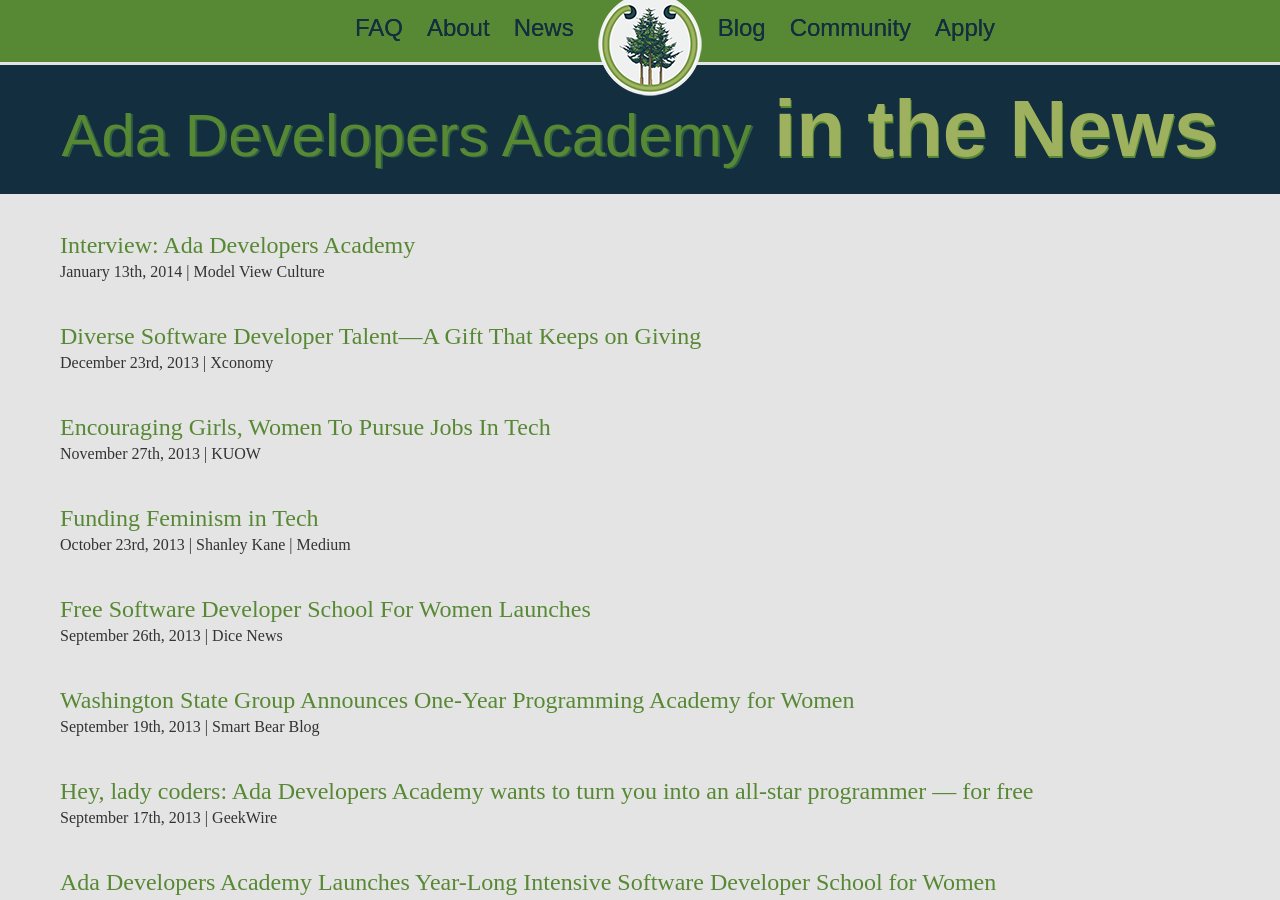
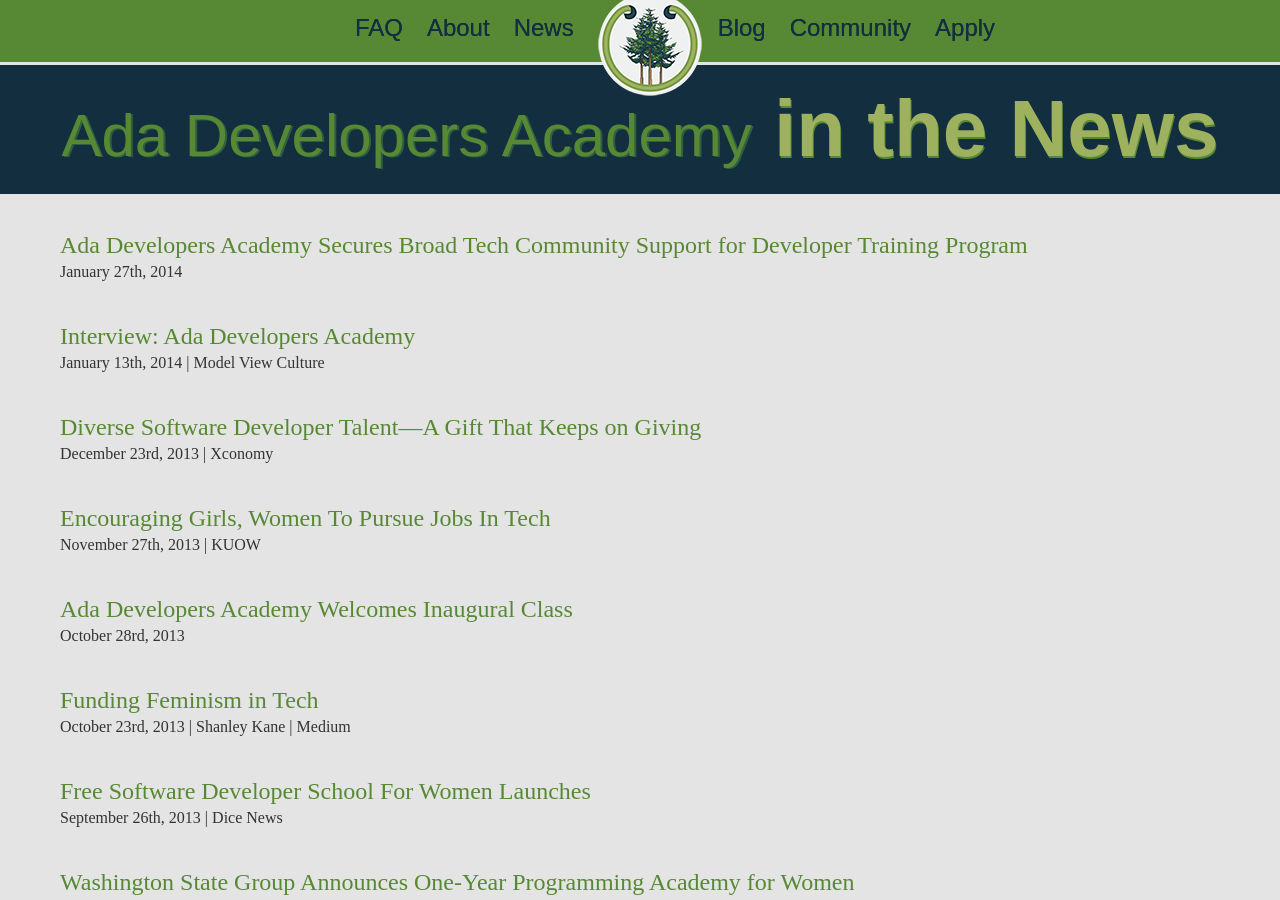
Before and after one commit to Ada-Developers-Academy/adadevelopersacademy.org, a Jekyll site: the page built from news/index.html, in a window 1280 px wide and 900 px high. Built offline with Jekyll 4.4.1, drawn with Linux system fonts in a browser that asks for light colours; nearby versions of some CDN libraries.

```diff
--- a/news/index.html
+++ b/news/index.html
@@ -16,6 +16,10 @@ sitemap:
   <div class='row'>
     <div class='span12 news-links'>
       <div>
+        <a href="2014-01-27.html">Ada Developers Academy Secures Broad Tech Community Support for Developer Training Program</a>
+        <p>January 27th, 2014</p>
+      </div>
+      <div>
         <a href="http://www.modelviewculture.com/pieces/interview-ada-developers-academy">Interview: Ada Developers Academy</a>
         <p>January 13th, 2014 | Model View Culture</p>
       </div>
@@ -26,6 +30,10 @@ sitemap:
       <div>
         <a href="http://kuow.org/post/encouraging-girls-women-pursue-jobs-tech">Encouraging Girls, Women To Pursue Jobs In Tech</a>
         <p>November 27th, 2013 | KUOW</p>
+      </div>
+      <div>
+        <a href="2013-10-28.html">Ada Developers Academy Welcomes Inaugural Class</a>
+        <p>October 28rd, 2013</p>
       </div>
       <div>
         <a href="https://medium.com/about-work/cd1e8d5b009d">Funding Feminism in Tech</a>
```
Also changed, not shown: news/2014-01-27.html (added, +66 -0 lines).
